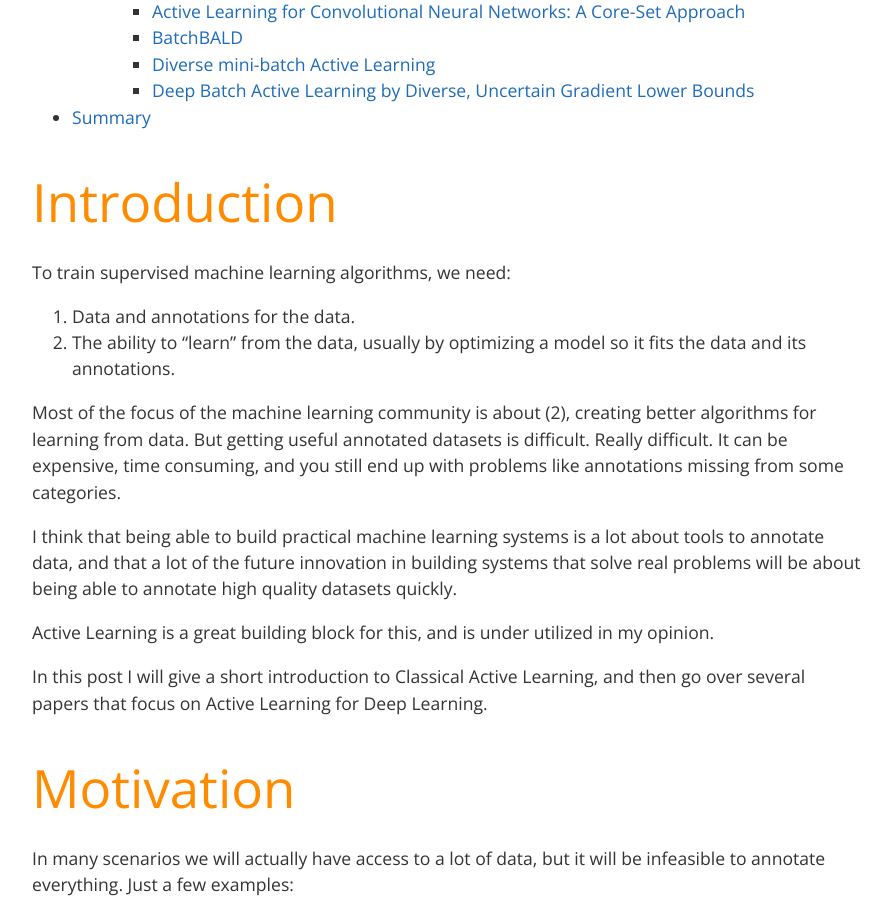
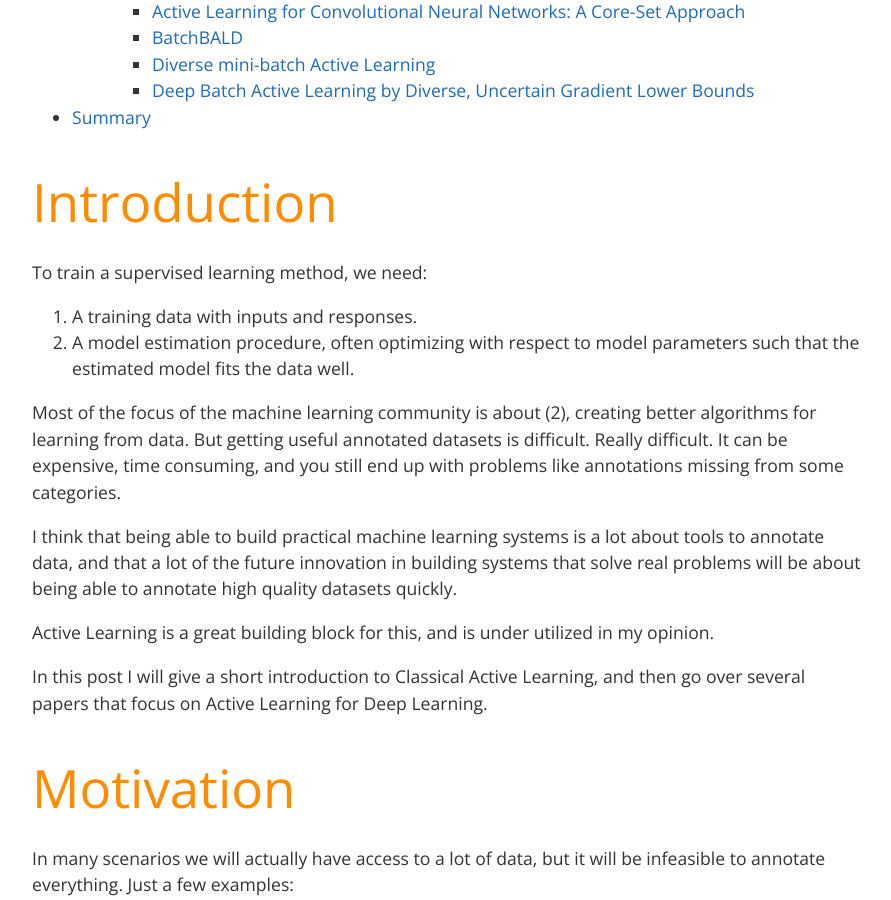
Before and after one commit to xwdeng80/blog, a Jekyll site: the page built from _posts/2020-02-21-overview-of-activelearning.md, in a window 1280 px wide and 900 px high, scrolled down 1297 px. Shown: the whole window, without its empty margins (192-1083 px from the left). Built offline with Jekyll 4.4.1, drawn with Linux system fonts in a browser that asks for light colours; formulas are drawn with MathJax 3.

Commit message:
Update 2020-02-21-overview-of-activelearning.md

```diff
--- a/_posts/2020-02-21-overview-of-activelearning.md
+++ b/_posts/2020-02-21-overview-of-activelearning.md
@@ -35,11 +35,10 @@ excerpt: "Overview of different Active Learning algorithms for Deep Learning."
 
 # Introduction
 
-To train supervised machine learning algorithms, we need:
+To train a supervised learning method, we need:
 
-1. Data and annotations for the data.
-2. The ability to "learn" from the data, usually by optimizing a model so it fits the data and its annotations.
-
+1. A training data with inputs and responses.
+2. A model estimation procedure, often optimizing with respect to model parameters such that the estimated model fits the data well.
 
 Most of the focus of the machine learning community is about (2), creating better algorithms for learning from data.
 But getting useful annotated datasets is difficult. Really difficult. It can be expensive, time consuming, and you still end up with problems like annotations missing from some categories.
@@ -47,7 +46,6 @@ But getting useful annotated datasets is difficult. Really difficult. It can be
 I think that being able to build practical machine learning systems is a lot about tools to annotate data, and that a lot of the future innovation in building systems that solve real problems will be about being able to annotate high quality datasets quickly.
 
 Active Learning is a great building block for this, and is under utilized in my opinion.
-
 
 In this post I will give a short introduction to Classical Active Learning, and then go over several papers that focus on Active Learning for Deep Learning.
 
```
Also changed, not shown: other parts of _posts/2020-02-21-overview-of-activelearning.md (+1 -1 lines).
